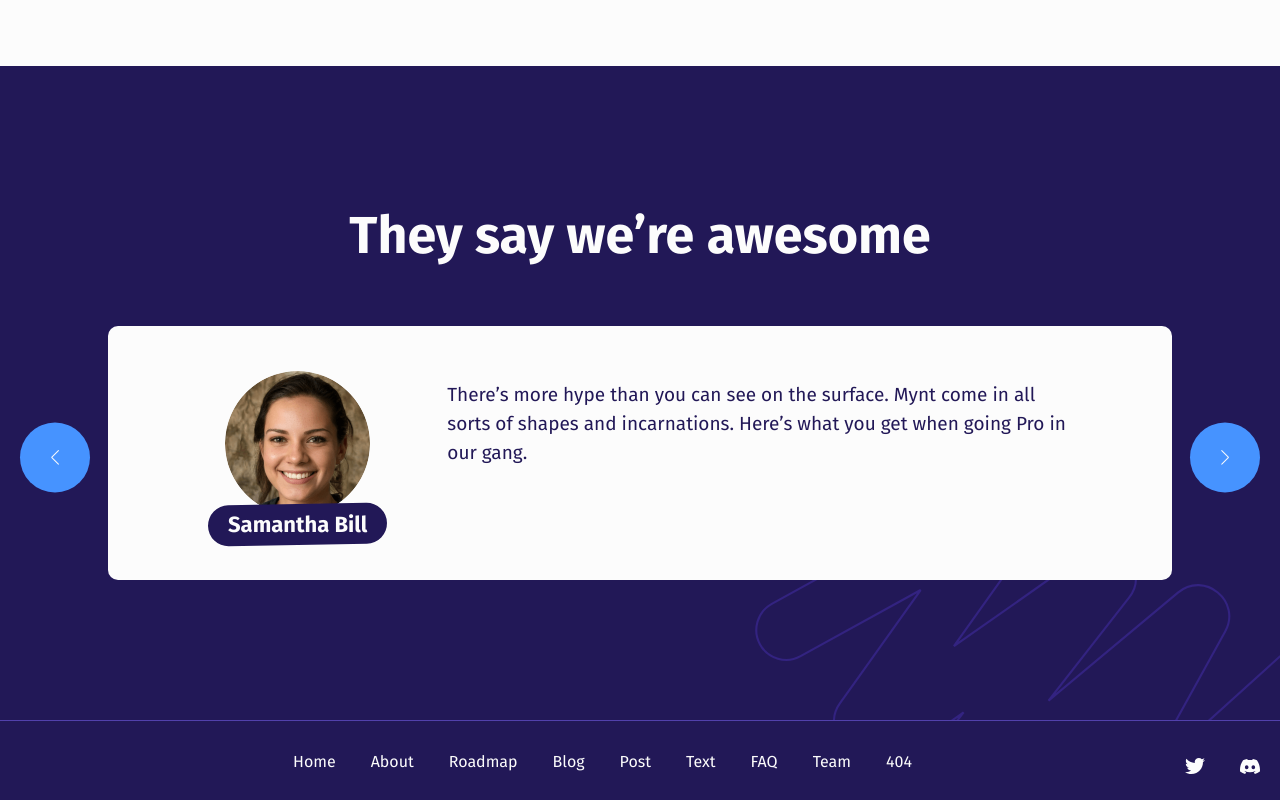
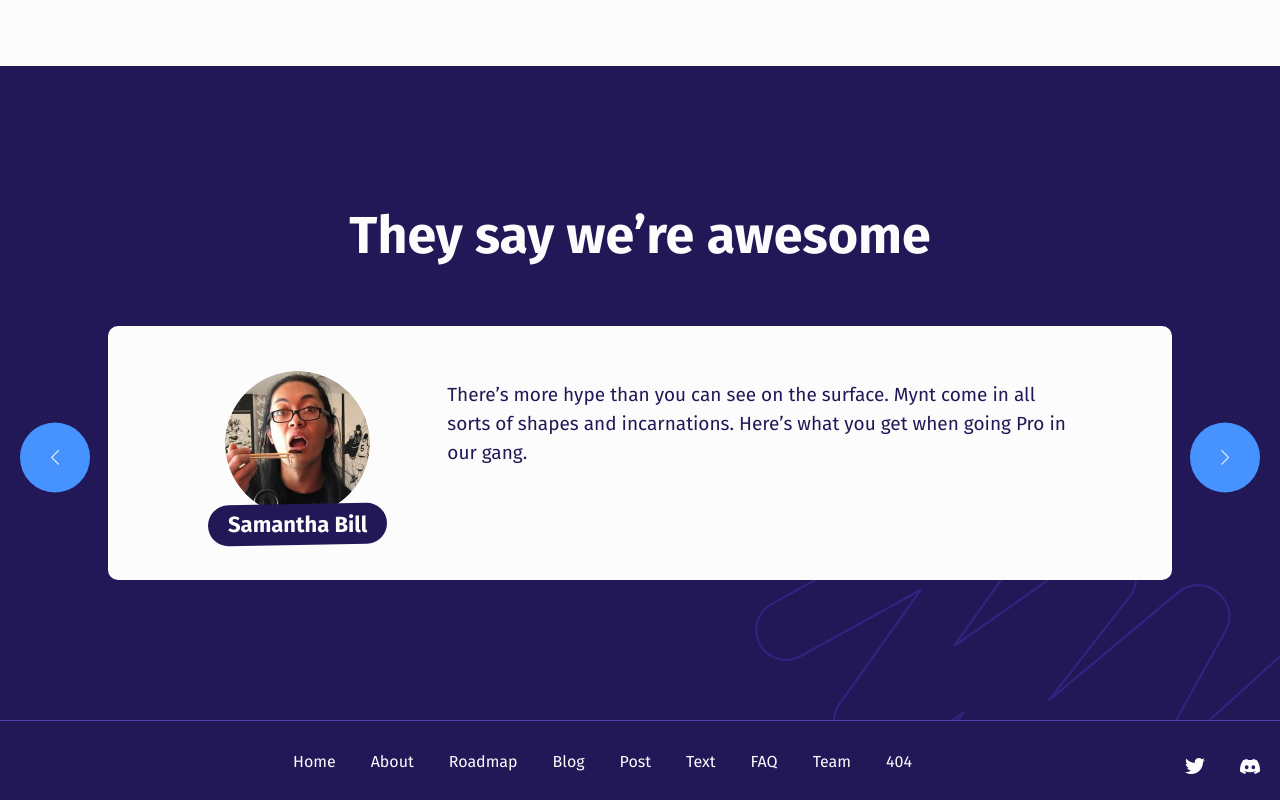
Before and after one commit to dbantin19/sunflower-studios-v2, a website: page index.html in a window 1280 px wide. Shown: the part 8464-9264 px from the top of the page. Drawn offline with nearby package versions, Linux system fonts and the light colour scheme.

Commit message:
Added myself

```diff
--- a/index.html
+++ b/index.html
@@ -549,7 +549,7 @@
 						<li class="section-testimonials__item swiper-slide">
 							<div class="section-testimonials__item-wrapper">
 								<div class="section-testimonials__item-image">
-									<img src="img/samantha.png" alt="" />
+									<img src="img/derk.png" alt="" />
 								</div>
 								<div class="section-testimonials__item-meta">
 									<p class="section-testimonials__item-name"><span>Samantha Bill</span></p>
@@ -562,7 +562,7 @@
 						<li class="section-testimonials__item swiper-slide">
 							<div class="section-testimonials__item-wrapper">
 								<div class="section-testimonials__item-image">
-									<img src="img/samantha.png" alt="" />
+									<img src="img/derk.png" alt="" />
 								</div>
 								<div class="section-testimonials__item-meta">
 									<p class="section-testimonials__item-name"><span>Samantha Bill</span></p>
@@ -575,7 +575,7 @@
 						<li class="section-testimonials__item swiper-slide">
 							<div class="section-testimonials__item-wrapper">
 								<div class="section-testimonials__item-image">
-									<img src="img/samantha.png" alt="" />
+									<img src="img/derk.png" alt="" />
 								</div>
 								<div class="section-testimonials__item-meta">
 									<p class="section-testimonials__item-name"><span>Samantha Bill</span></p>
```
Also changed, not shown: img/derk.png (added).
